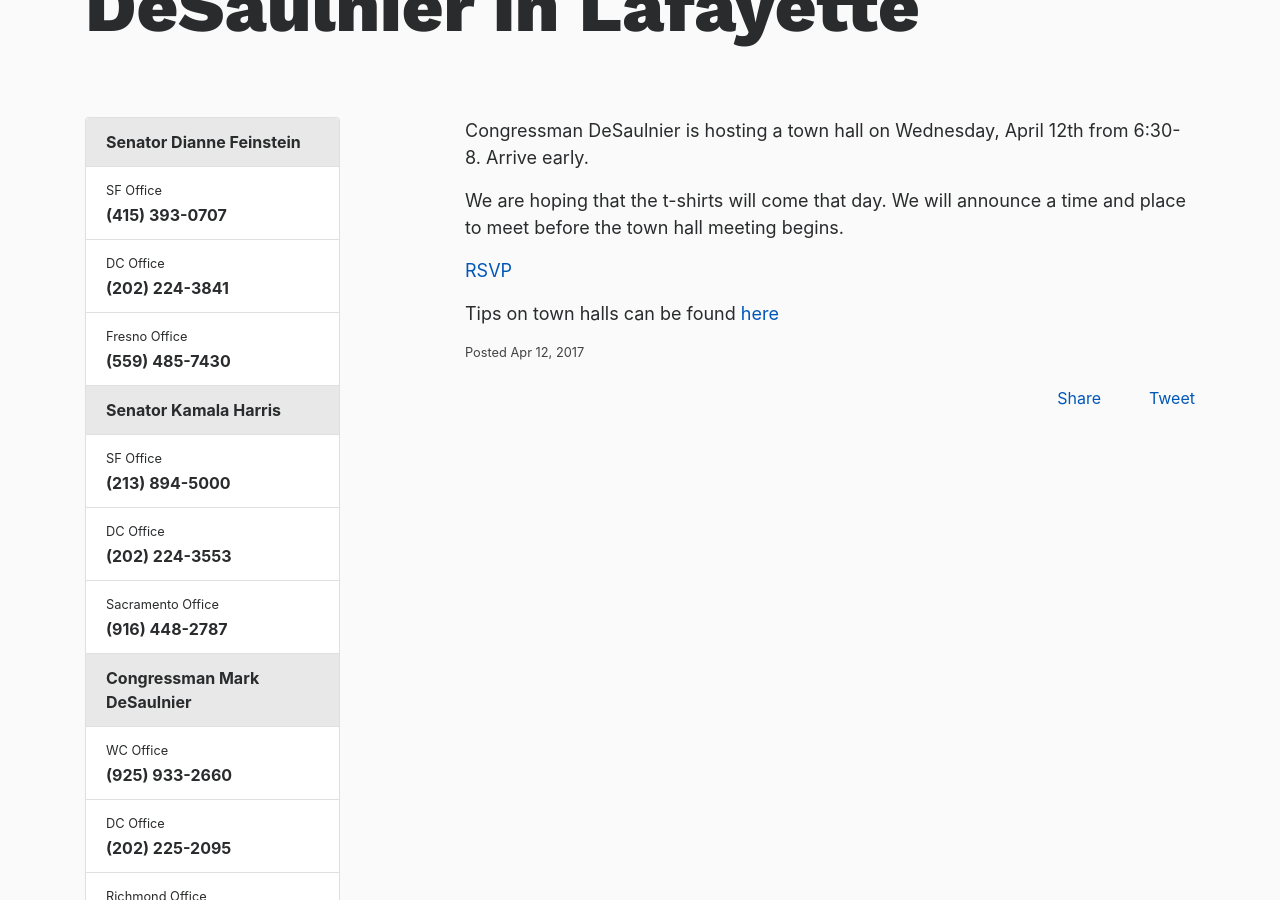
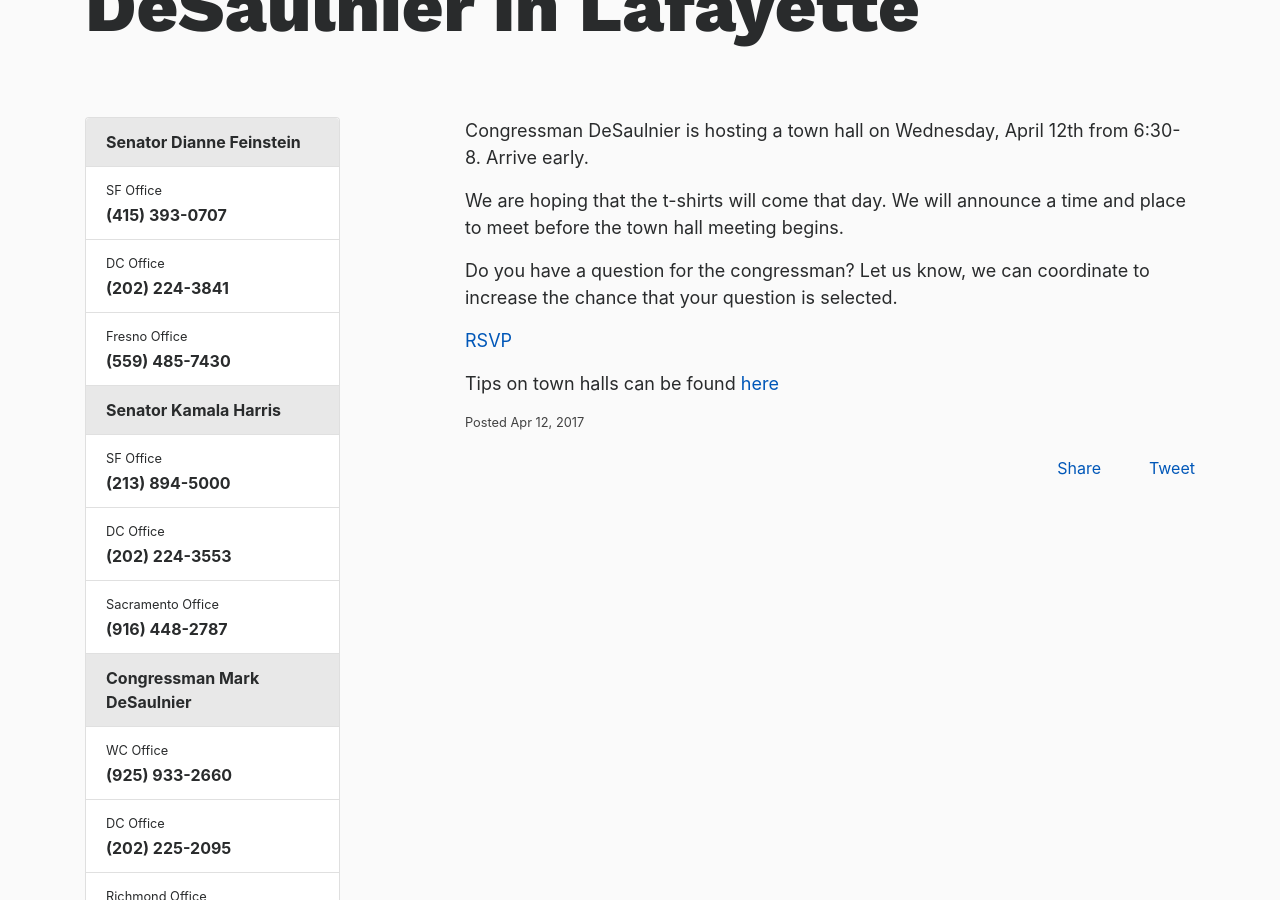
Before and after one commit to IndivisibleTemplate/BasicTemplate, a Jekyll site: the page built from _posts/2017-04-12-desaulnier-in-lafayette.markdown, in a window 1280 px wide and 900 px high, scrolled down 539 px. Built offline with Jekyll 4.4.1, drawn with Linux system fonts in a browser that asks for light colours; nearby versions of some CDN libraries; comment, search, counter and statistics services are not loaded.

Commit message:
Updated Desaulnier In Lafayette

```diff
--- a/_posts/2017-04-12-desaulnier-in-lafayette.markdown
+++ b/_posts/2017-04-12-desaulnier-in-lafayette.markdown
@@ -17,6 +17,8 @@
 
 We are hoping that the t-shirts will come that day. We will announce a time and place to meet before the town hall meeting begins.
 
+Do you have a question for the congressman? Let us know, we can coordinate to increase the chance that your question is selected.
+
 [RSVP](https://www.facebook.com/events/1897710050459248/)
 
 
```
